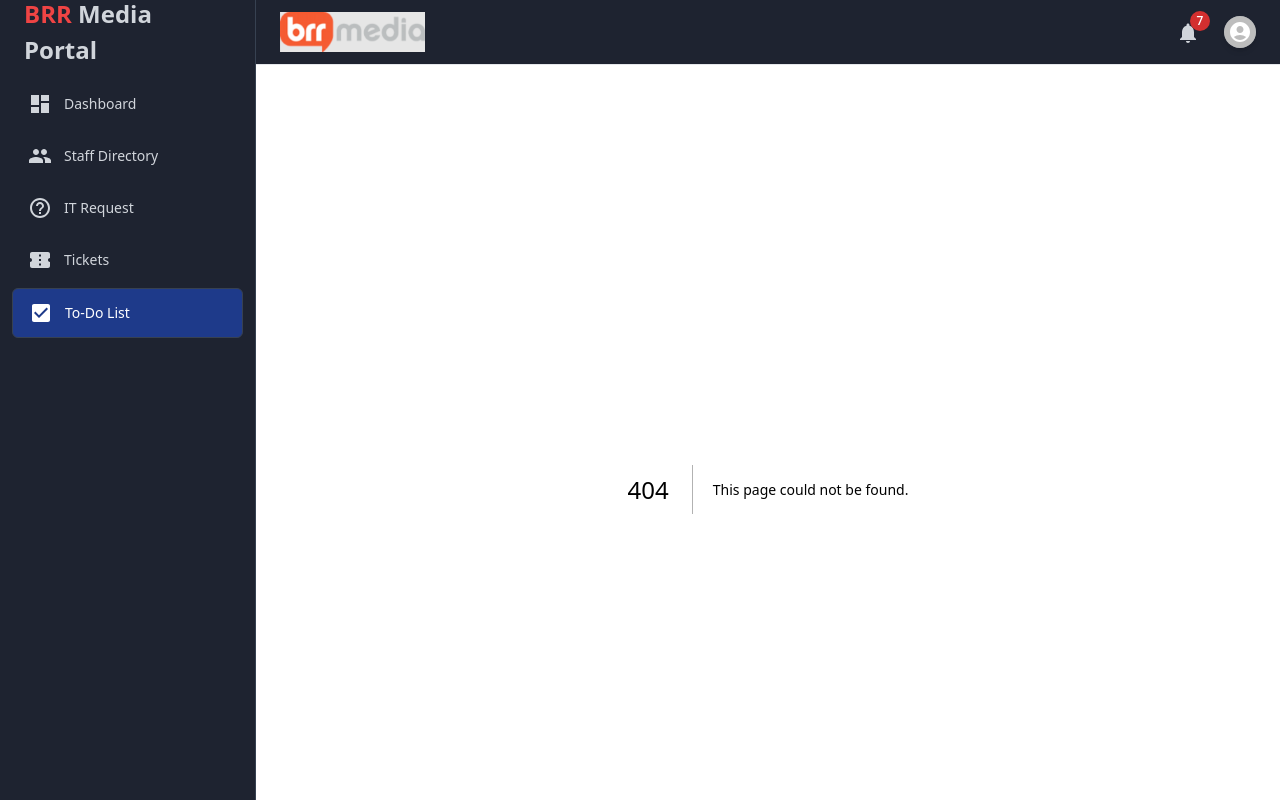
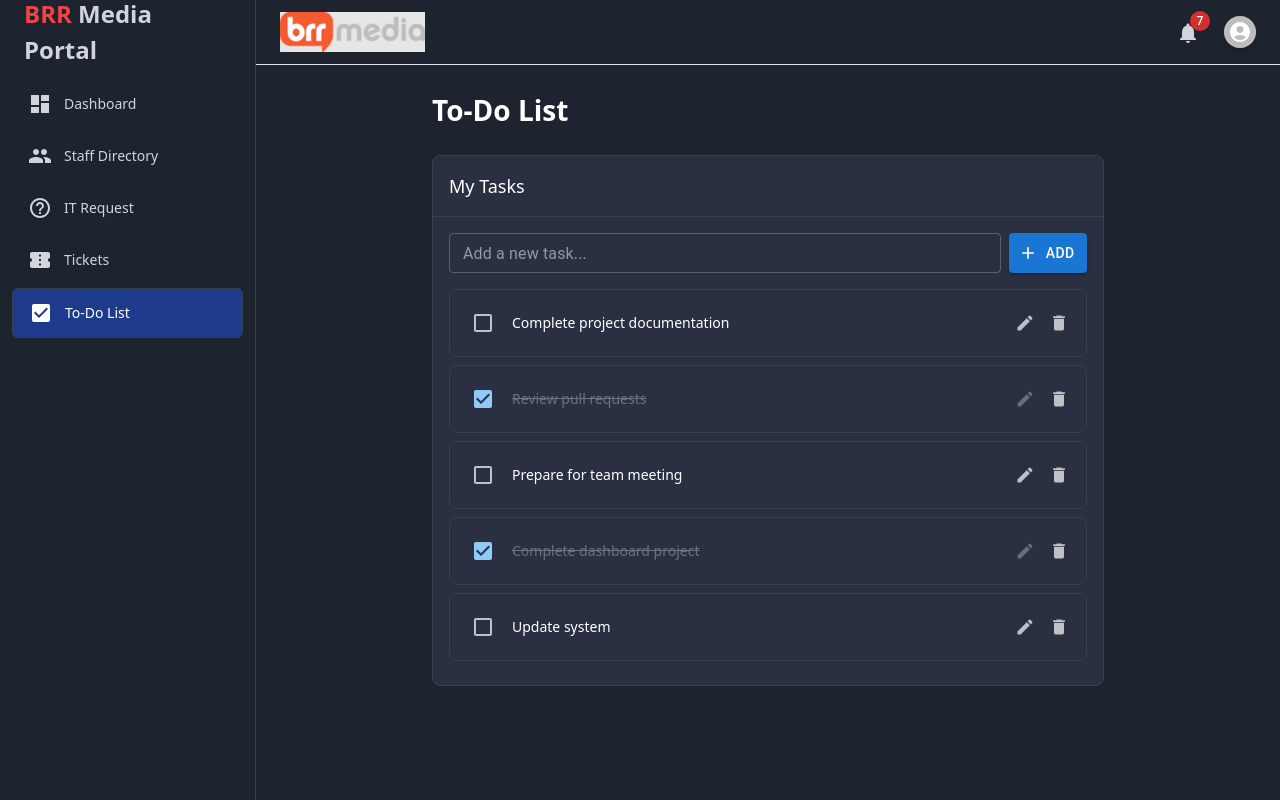
Before and after one commit to mace-akkari/BRR-Dashboard, a Next.js app: page /todo in a window 1280 px wide. Before the commit this address had no page. Built offline with nearby package versions, Linux system fonts and the light colour scheme.

Commit message:
feat: add functional todo list

```diff
--- /dev/null
+++ b/app/todo/page.tsx
@@ -0,0 +1,129 @@
+"use client";
+
+import { useState } from "react";
+import { v4 as uuidv4 } from "uuid";
+import { TodoItem } from "@/components/todo/todo-item";
+import { TextField, Button } from "@mui/material";
+import { Add as AddIcon } from "@mui/icons-material";
+import type { Todo } from "@/lib/types";
+import { todos as initialTodos } from "@/lib/mock-data";
+
+export default function TodoPage() {
+  const [todos, setTodos] = useState<Todo[]>(initialTodos);
+  const [newTodo, setNewTodo] = useState("");
+
+  const addTodo = () => {
+    if (newTodo.trim()) {
+      const todo: Todo = {
+        id: uuidv4(),
+        title: newTodo,
+        completed: false,
+      };
+      setTodos([todo, ...todos]);
+      setNewTodo("");
+    }
+  };
+
+  const toggleComplete = (id: string) => {
+    setTodos(
+      todos.map((todo) =>
+        todo.id === id ? { ...todo, completed: !todo.completed } : todo
+      )
+    );
+  };
+
+  const deleteTodo = (id: string) => {
+    setTodos(todos.filter((todo) => todo.id !== id));
+  };
+
+  const editTodo = (id: string, newText: string) => {
+    setTodos(
+      todos.map((todo) =>
+        todo.id === id ? { ...todo, title: newText } : todo
+      )
+    );
+  };
+
+  return (
+    <main className="mx-auto max-w-2xl space-y-6">
+      <header>
+        <h1 className="text-2xl font-bold text-white">To-Do List</h1>
+      </header>
+
+      <section
+        aria-labelledby="task-section-title"
+        className="rounded-lg border border-gray-700 bg-[#2a3042] shadow-sm"
+      >
+        <div className="border-b border-gray-700 p-4">
+          <h2 id="task-section-title" className="text-lg font-medium text-white">
+            My Tasks
+          </h2>
+        </div>
+
+        <div className="p-4 space-y-4">
+          <form
+            onSubmit={(e) => {
+              e.preventDefault();
+              addTodo();
+            }}
+            className="flex gap-2"
+          >
+            <TextField
+              placeholder="Add a new task..."
+              value={newTodo}
+              onChange={(e) => setNewTodo(e.target.value)}
+              size="small"
+              fullWidth
+              sx={{
+                "& .MuiOutlinedInput-root": {
+                  color: "white",
+                  "& fieldset": {
+                    borderColor: "rgba(255, 255, 255, 0.23)",
+                  },
+                  "&:hover fieldset": {
+                    borderColor: "rgba(255, 255, 255, 0.5)",
+                  },
+                  "&.Mui-focused fieldset": {
+                    borderColor: "#90caf9",
+                  },
+                },
+                "& .MuiInputBase-input::placeholder": {
+                  color: "rgba(255, 255, 255, 0.5)",
+                  opacity: 1,
+                },
+              }}
+            />
+            <Button
+              type="submit"
+              variant="contained"
+              startIcon={<AddIcon />}
+              className="bg-blue-600 hover:bg-blue-700 whitespace-nowrap"
+            >
+              Add
+            </Button>
+          </form>
+
+          {todos.length === 0 ? (
+            <div className="rounded-lg border border-dashed border-gray-600 p-8 text-center">
+              <h3 className="text-lg font-medium text-white">No tasks yet</h3>
+              <p className="text-sm text-gray-400">Add a task to get started</p>
+            </div>
+          ) : (
+            <ul className="space-y-2" aria-label="To-do items">
+              {todos.map((todo) => (
+                <li key={todo.id}>
+                  <TodoItem
+                    todo={todo}
+                    onToggleComplete={toggleComplete}
+                    onDelete={deleteTodo}
+                    onEdit={editTodo}
+                  />
+                </li>
+              ))}
+            </ul>
+          )}
+        </div>
+      </section>
+    </main>
+  );
+}
--- /dev/null
+++ b/components/todo/todo-item.tsx
@@ -0,0 +1,134 @@
+"use client";
+
+import { useState } from "react";
+import { Checkbox, IconButton, TextField } from "@mui/material";
+import {
+  Edit as EditIcon,
+  Delete as DeleteIcon,
+  Check as CheckIcon,
+  Close as CloseIcon,
+} from "@mui/icons-material";
+import type { Todo } from "@/lib/types";
+
+interface TodoItemProps {
+  todo: Todo;
+  onToggleComplete: (id: string) => void;
+  onDelete: (id: string) => void;
+  onEdit: (id: string, newText: string) => void;
+}
+
+export function TodoItem({
+  todo,
+  onToggleComplete,
+  onDelete,
+  onEdit,
+}: TodoItemProps) {
+  const [isEditing, setIsEditing] = useState(false);
+  const [editText, setEditText] = useState(todo.title);
+
+  const handleSave = () => {
+    if (editText.trim()) {
+      onEdit(todo.id, editText);
+      setIsEditing(false);
+    }
+  };
+
+  const handleCancel = () => {
+    setEditText(todo.title);
+    setIsEditing(false);
+  };
+
+  return (
+    <article className="mb-2 flex items-center justify-between rounded-lg border border-gray-700 bg-[#2a3042] p-3 shadow-sm">
+      {isEditing ? (
+        <div className="flex flex-1 items-center gap-2">
+          <TextField
+            value={editText}
+            onChange={(e) => setEditText(e.target.value)}
+            fullWidth
+            size="small"
+            autoFocus
+            sx={{
+              "& .MuiOutlinedInput-root": {
+                color: "white",
+                "& fieldset": {
+                  borderColor: "rgba(255, 255, 255, 0.23)",
+                },
+                "&:hover fieldset": {
+                  borderColor: "rgba(255, 255, 255, 0.5)",
+                },
+                "&.Mui-focused fieldset": {
+                  borderColor: "#90caf9",
+                },
+              },
+            }}
+          />
+          <IconButton
+            size="small"
+            onClick={handleSave}
+            color="primary"
+            aria-label="Save changes"
+          >
+            <CheckIcon fontSize="small" />
+          </IconButton>
+          <IconButton
+            size="small"
+            onClick={handleCancel}
+            sx={{ color: "rgba(255, 255, 255, 0.7)" }}
+            aria-label="Cancel edit"
+          >
+            <CloseIcon fontSize="small" />
+          </IconButton>
+        </div>
+      ) : (
+        <>
+          <div className="flex items-center gap-2">
+            <Checkbox
+              checked={todo.completed}
+              onChange={() => onToggleComplete(todo.id)}
+              id={`todo-${todo.id}`}
+              sx={{
+                color: "rgba(255, 255, 255, 0.7)",
+                "&.Mui-checked": {
+                  color: "#90caf9",
+                },
+              }}
+            />
+            <label
+              htmlFor={`todo-${todo.id}`}
+              className={`text-sm ${
+                todo.completed ? "text-gray-500 line-through" : "text-white"
+              }`}
+            >
+              {todo.title}
+            </label>
+          </div>
+          <div className="flex items-center gap-1">
+            <IconButton
+              size="small"
+              onClick={() => setIsEditing(true)}
+              disabled={todo.completed}
+              sx={{
+                color: "rgba(255, 255, 255, 0.7)",
+                "&.Mui-disabled": {
+                  color: "rgba(255, 255, 255, 0.3)",
+                },
+              }}
+              aria-label="Edit task"
+            >
+              <EditIcon fontSize="small" />
+            </IconButton>
+            <IconButton
+              size="small"
+              onClick={() => onDelete(todo.id)}
+              sx={{ color: "rgba(255, 255, 255, 0.7)" }}
+              aria-label="Delete task"
+            >
+              <DeleteIcon fontSize="small" />
+            </IconButton>
+          </div>
+        </>
+      )}
+    </article>
+  );
+}
```
